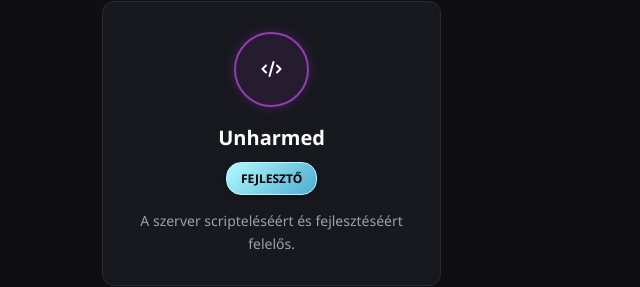
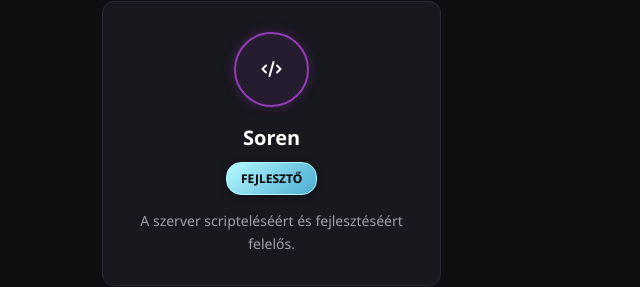
Before and after one commit to gresc150-ui/valiantmta, a plain HTML site: page valiantweb/vezetoseg.html in a window 1280 px wide. Shown: the part 742-1029 px from the top of the page, 0-640 px from the left. Drawn offline with Linux system fonts and the light colour scheme.

Commit message:
Update vezetoseg.html

```diff
--- a/valiantweb/vezetoseg.html
+++ b/valiantweb/vezetoseg.html
@@ -75,7 +75,7 @@
                 <div class="avatar-box">
                     <i class="fa-solid fa-code"></i>
                 </div>
-                <h3>Unharmed</h3>
+                <h3>Soren</h3>
                 <span class="role dev">Fejlesztő</span>
                 <p>A szerver scripteléséért és fejlesztéséért felelős.</p>
             </div>
```
